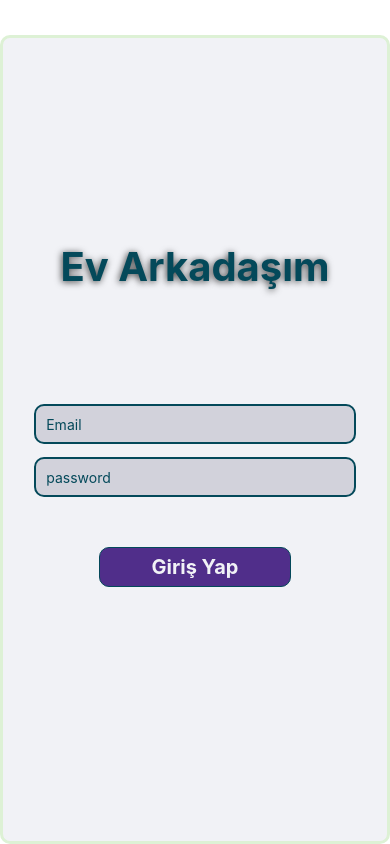
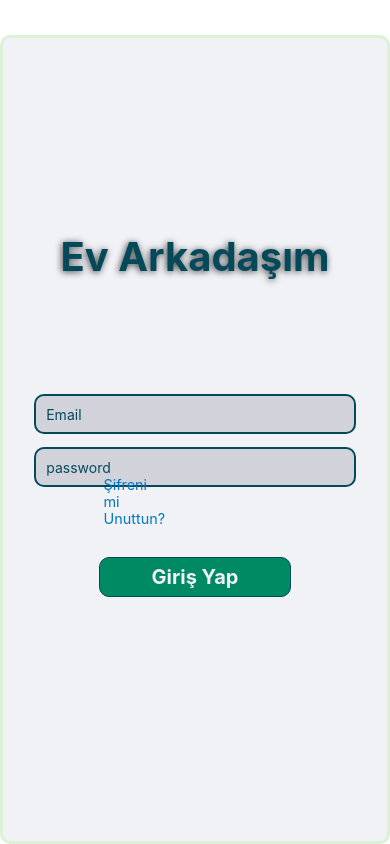
Before and after one commit to Ev-Arkadasim/WEB, a React Native app: screen / in a window 390 px wide. Built offline with nearby package versions, Linux system fonts and the light colour scheme.

Commit message:
add forgotPassword Link

```diff
--- a/App.tsx
+++ b/App.tsx
@@ -1,5 +1,6 @@
 import { useState } from 'react';
 import { Linking, StyleSheet, Text, TextInput, TouchableOpacity, View } from 'react-native';
+import ForgotPasswordMember from './ForgotPasswordMember';
 import LoginButton from './LoginButton';
 
 export default function App() {
@@ -21,7 +22,8 @@ export default function App() {
           secureTextEntry={passwordVisible}
         />
       </View>
-      <LoginButton/>
+      <ForgotPasswordMember/>
+      <LoginButton />
     </View>
   );
 }
@@ -76,9 +78,4 @@ const styles = StyleSheet.create({
     display: "flex",
     flexDirection: "column",
   },
-  forgotPasswordRegisterContainer:{
-    position:'absolute',
-    top:'60%',
-    left:'10%'
-  }
 });
--- /dev/null
+++ b/ForgotPasswordMember.tsx
@@ -0,0 +1,25 @@
+import { StyleSheet, Text, TouchableOpacity, View } from "react-native";
+
+
+export default function ForgotPasswordMember() {
+  return (
+    <View>
+      <TouchableOpacity style={styles.forgotPasswordRegisterContainer}>
+        <Text style={styles.forgotPasswordButton}>Şifreni mi Unuttun?</Text>
+      </TouchableOpacity>
+    </View>
+  );
+}
+
+const styles = StyleSheet.create({
+  forgotPasswordRegisterContainer: {
+    position: "absolute",
+    bottom: 10,
+    right: 30,
+  },
+  forgotPasswordButton: {
+    color: "#0077C2",
+    position: "relative",
+    fontSize: 14.4,
+  },
+});
--- a/LoginButton.tsx
+++ b/LoginButton.tsx
@@ -17,13 +17,14 @@ const styles = StyleSheet.create({
   container: {
     width: "50%",
     display: "flex",
+    marginTop: 20,
   },
   button: {
     height: 40,
     borderRadius: 10,
     borderColor: "#04495A",
     borderWidth: 1.5,
-    backgroundColor: "#502E8A",
+    backgroundColor: "#008A64",
     alignItems: "center",
     justifyContent: "center",
   },
```
